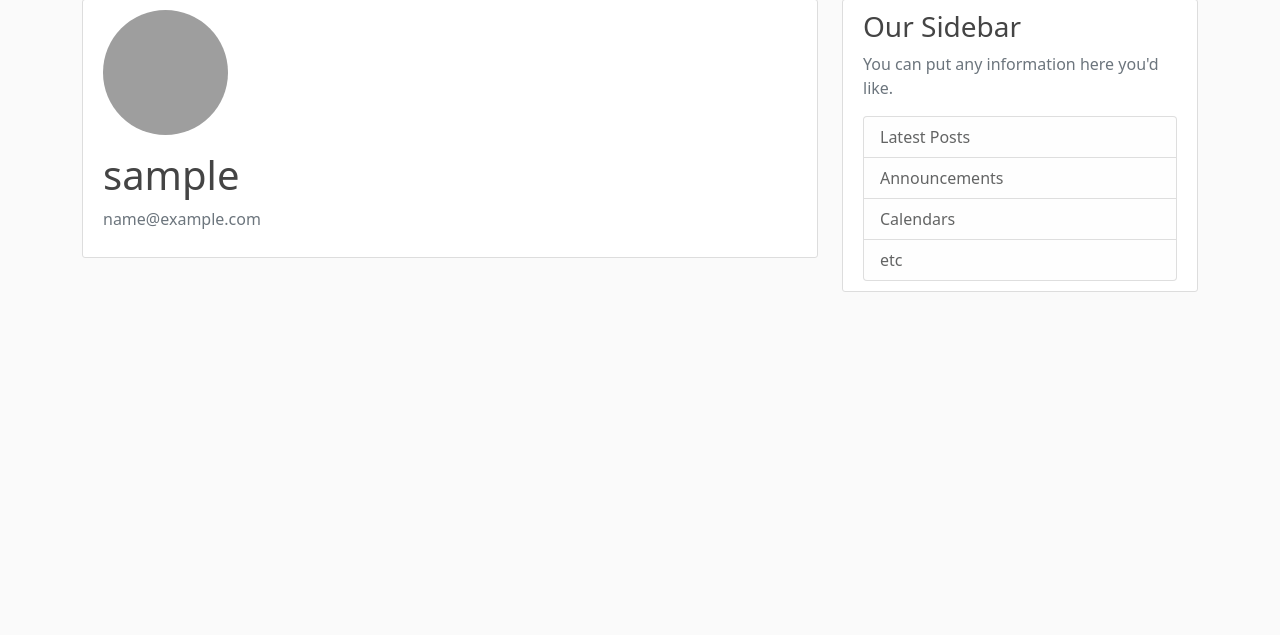
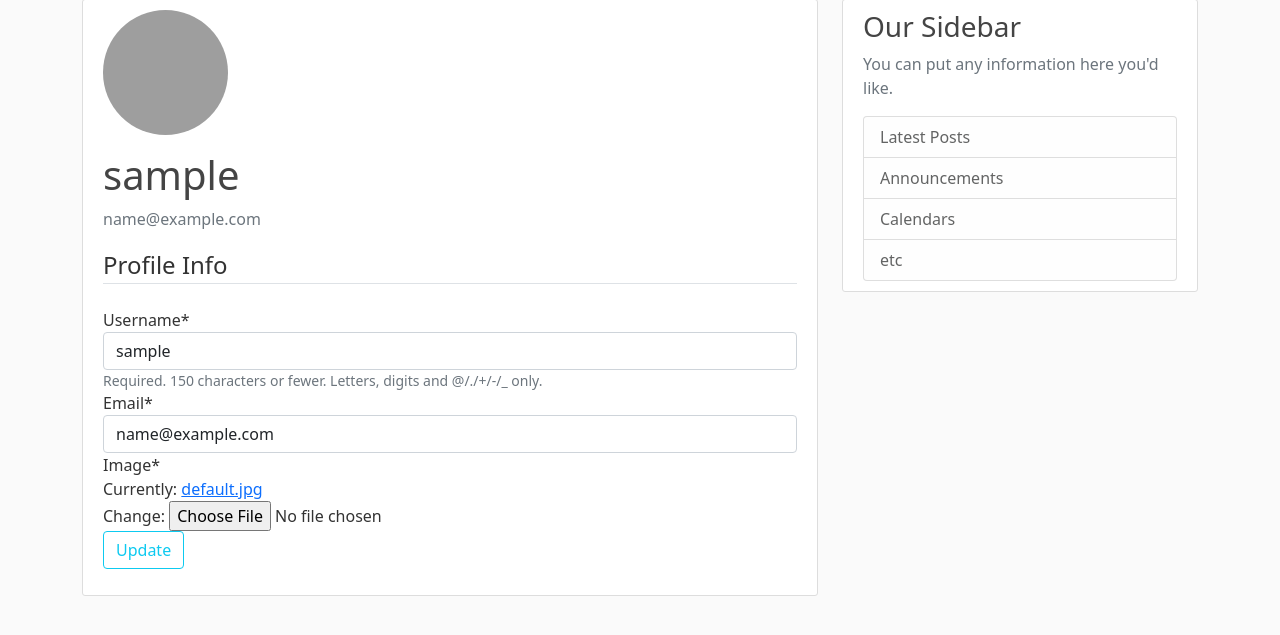
Before and after one commit to laraba-oussama-1998/django_blog, a Django app: page /profile/ in a window 1280 px wide. Shown: the part 81-716 px from the top of the page. Run offline with Django 3.2, Linux system fonts and the light colour scheme; the visitor is signed in with stand-in values (Sample User, id 1); some libraries are stand-ins or nearby versions; grey boxes are pictures that could not be loaded.

Commit message:
part 9 updating profile and reseizing images

```diff
--- a/blog/templates/blog/base.html
+++ b/blog/templates/blog/base.html
@@ -71,7 +71,7 @@
                     <li class="list-group-item list-group-item-light">Calendars</li>
                     <li class="list-group-item list-group-item-light">etc</li>
                     </ul>
-                </div>
+                    </div>
             </div>
             </div>
 
--- a/blog/templates/blog/home.html
+++ b/blog/templates/blog/home.html
@@ -3,6 +3,7 @@
     <!-- posts her is the key of context dict-->
     {% for post in posts%}
         <article class="media content-section">
+            <img class="rounded-circle article-img" src="{{ post.author.profile.image.url }}">
             <div class="media-body">
             <div class="article-metadata">
                 <a class="mr-2" href="#">{{ post.author }}</a>
--- a/python_project/settings.py
+++ b/python_project/settings.py
@@ -25,7 +25,7 @@ SECRET_KEY = 'django-insecure-(9ia+((g8z+w=vs!a*_5xlzxw6ip$-0s1=op@=4xgwt5$-y*ms
 # SECURITY WARNING: don't run with debug turned on in production!
 DEBUG = True
 
-ALLOWED_HOSTS = []
+ALLOWED_HOSTS = ['*']
 
 
 # Application definition
--- a/users/forms.py
+++ b/users/forms.py
@@ -1,6 +1,7 @@
 from django import forms
 from django.contrib.auth.models import User
 from django.contrib.auth.forms import UserCreationForm
+from .models import Profile
 
 
 class UserRegisterForm(UserCreationForm):
@@ -9,3 +10,17 @@ class UserRegisterForm(UserCreationForm):
     class Meta:
         model = User
         fields = ['username', 'email', 'password1', 'password2']
+
+
+class UserUpdateForm(forms.ModelForm):
+    email = forms.EmailField()
+
+    class Meta:
+        model = User
+        fields = ['username', 'email']
+
+
+class ProfileUpdateForm(forms.ModelForm):
+    class Meta:
+        model = Profile
+        fields = ['image']
--- a/users/models.py
+++ b/users/models.py
@@ -1,5 +1,7 @@
 from django.db import models
 from django.contrib.auth.models import User
+from PIL import Image
+
 
 
 # Create your models here.
@@ -10,3 +12,13 @@ class Profile(models.Model):
 
     def __str__(self):
         return f'{self.user.username} Profile'
+
+    def save(self):
+        super().save()
+
+        img = Image.open(self.image.path)
+
+        if img.height > 300 or img.width > 300:
+            output_size = (300, 300)
+            img.thumbnail(output_size)
+            img.save(self.image.path)
--- a/users/templates/users/profile.html
+++ b/users/templates/users/profile.html
@@ -10,5 +10,16 @@
         </div>
       </div>
       <!-- FORM HERE -->
+        <form method="POST" enctype="multipart/form-data">
+            {% csrf_token %} <!-- this csrf_token is for security matters and the code doesn't work without it-->
+            <fieldset class="form-group">
+                <legend class="border-bottom mb-4">Profile Info</legend>
+                {{ u_form|crispy }}<!-- .as_p help us to render the pargraph that means label and field is on the same line-->
+                {{ p_form|crispy }}
+            </fieldset>
+            <div class="form-group">
+                <button class="btn btn-outline-info" type="submit">Update</button>
+            </div>
+        </form>
     </div>
 {% endblock content %}
--- a/users/views.py
+++ b/users/views.py
@@ -2,7 +2,7 @@ from django.shortcuts import render, redirect
 # Create your views here.
 from django.contrib import messages
 from django.contrib.auth.decorators import login_required
-from .forms import UserRegisterForm
+from .forms import UserRegisterForm, UserUpdateForm, ProfileUpdateForm
 
 
 def register(request):
@@ -21,4 +21,24 @@ def register(request):
 
 @login_required
 def profile(request):
-    return render(request, "users/profile.html")
+    if request.method == "POST":
+        u_form = UserUpdateForm(request.POST, instance = request.user)
+        p_form = ProfileUpdateForm(request.POST,
+                                   request.FILES, #for files in our case images
+                                   instance = request.user.profile)
+        if u_form.is_valid() and p_form.is_valid():
+            u_form.save()
+            p_form.save()
+            username = u_form.cleaned_data.get('username')  # get the unsername of the user
+            messages.success(request, f'user and profile updated for {username}!')
+            return redirect("profile") # redirecting here cause a get method so it's prevent us of getting repost when rendering
+    else:
+        u_form = UserUpdateForm(instance = request.user)
+        p_form = ProfileUpdateForm(instance = request.user.profile)
+
+
+    context = {
+        'u_form' : u_form,
+        'p_form' : p_form
+    }
+    return render(request, "users/profile.html", context)
```
